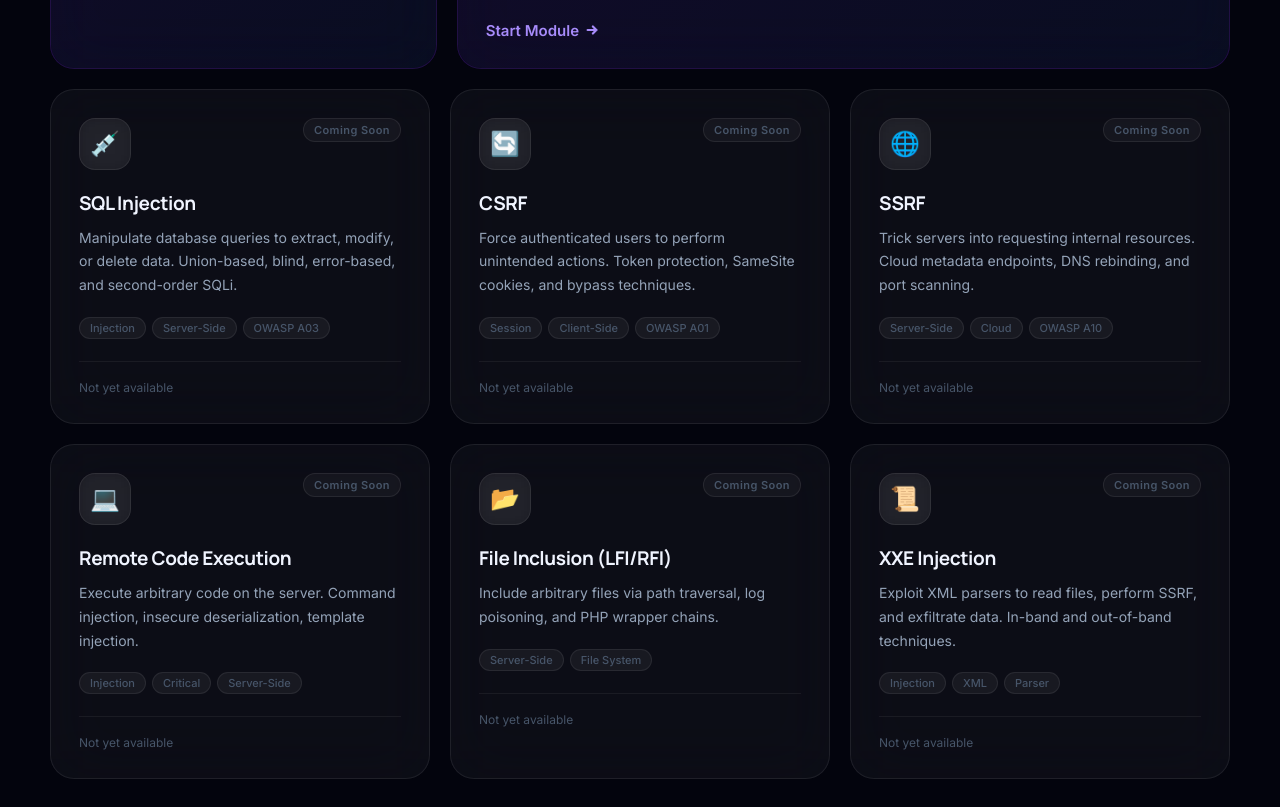
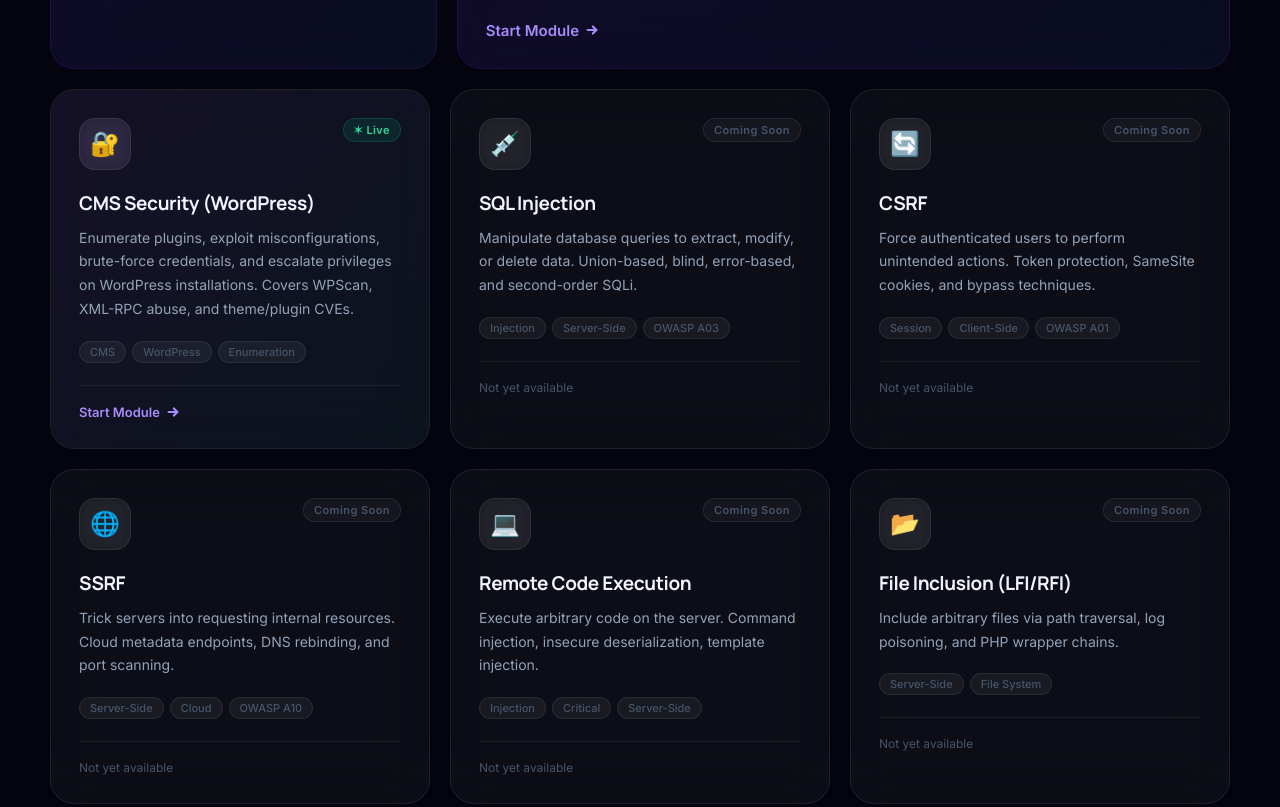
Before and after one commit to iamshafayat/vuln-handbook, a plain HTML site: page index.html in a window 1280 px wide. Shown: the part 1622-2429 px from the top of the page. Drawn offline with Linux system fonts and the light colour scheme.

Commit message:
Added CMS Security (WordPress)

```diff
--- a/index.html
+++ b/index.html
@@ -386,6 +386,8 @@ nav{
 .vcard.v-rce .glow-top{background:linear-gradient(90deg,transparent,rgba(239,68,68,.6),transparent)}
 .vcard.v-lfi .glow-top{background:linear-gradient(90deg,transparent,rgba(20,184,166,.6),transparent)}
 .vcard.v-xxe .glow-top{background:linear-gradient(90deg,transparent,rgba(168,85,247,.6),transparent)}
+.vcard.v-wp .glow-top{background:linear-gradient(90deg,transparent,rgba(33,147,176,.7),transparent)}
+.vcard.v-wp .glow-top{background:linear-gradient(90deg,transparent,rgba(33,117,186,.7),transparent)}
 
 .card-inner{position:relative;z-index:1}
 
@@ -667,7 +669,7 @@ footer{
 <div class="stats-strip">
   <div class="stats-glass">
     <div class="stat-item">
-      <div class="stat-num">8</div>
+      <div class="stat-num">9</div>
       <div class="stat-lbl">Topics Planned</div>
     </div>
     <div class="stat-item">
@@ -759,6 +761,30 @@ footer{
     </div><!-- /featured-row -->
 
     <div class="card-grid">
+
+      <!-- CMS Security (WordPress) -->
+      <div class="vcard v-wp active" onclick="location.href='./wp-security/'">
+        <div class="glow-top"></div>
+        <div class="card-inner">
+          <div class="card-head">
+            <div class="card-icon-wrap">🔐</div>
+            <span class="badge badge-live">✶ Live</span>
+          </div>
+          <h3 class="card-title">CMS Security (WordPress)</h3>
+          <p class="card-desc">Enumerate plugins, exploit misconfigurations, brute-force credentials, and escalate privileges on WordPress installations. Covers WPScan, XML-RPC abuse, and theme/plugin CVEs.</p>
+          <div class="card-tags">
+            <span class="tag">CMS</span>
+            <span class="tag">WordPress</span>
+            <span class="tag">Enumeration</span>
+          </div>
+          <div class="card-footer">
+            <a href="./wp-security/" class="card-link">
+              Start Module
+              <svg viewBox="0 0 16 16" fill="none" stroke="currentColor" stroke-width="2.5" stroke-linecap="round"><path d="M3 8h10M9 4l4 4-4 4"/></svg>
+            </a>
+          </div>
+        </div>
+      </div>
 
       <!-- SQLi -->
       <div class="vcard v-sqli">
@@ -940,6 +966,7 @@ footer{
       <a href="#topics">Topics</a>
       <a href="./xss/">XSS Handbook</a>
       <a href="./idor/">IDOR Handbook</a>
+      <a href="./wp-security/">WP Security Handbook</a>
       <a href="https://potdf.gitbook.io/" target="_blank" rel="noopener">Full GitBook ↗</a>
       <a href="https://owasp.org/www-project-top-ten/" target="_blank" rel="noopener">OWASP Top 10 ↗</a>
     </div>
```
